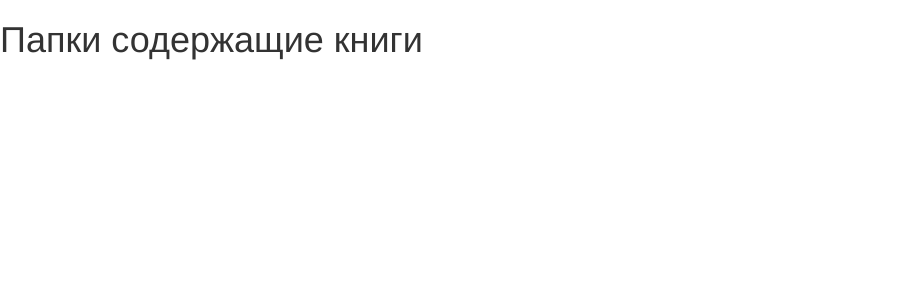
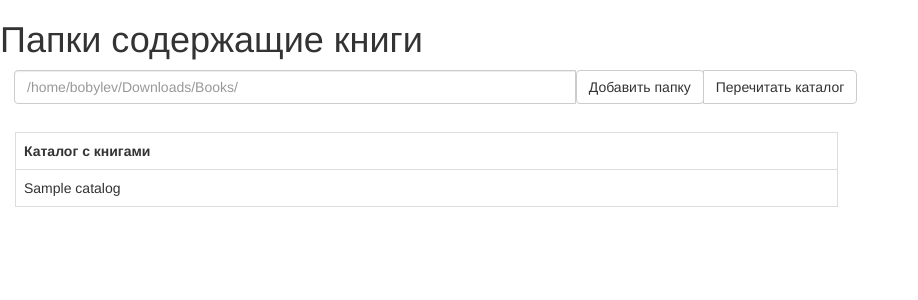
Before and after one commit to EugenyBobylev/HimeBooks, a Flask app: template app/templates/settings.html in a window 1280 px wide. Shown: the part 50-350 px from the top of the page, without its empty margins (0-918 px from the left). Run offline with Flask 2, Linux system fonts and the light colour scheme; the template is opened without the code that fills it: most values are stand-ins (such as "Sample title", 1, 10 or a date in 2020); data that the repository does not hold is empty; some libraries are stand-ins or nearby versions.

Commit message:
settings.html inpit-group has left amd bottom margin

```diff
--- a/app/routes.py
+++ b/app/routes.py
@@ -2,7 +2,7 @@ import os
 
 from flask import redirect, render_template, request, url_for
 from app import app
-from app.models import Book
+from app.models import Book, Catalog
 
 ROWS_PER_PAGE = 5
 
@@ -29,4 +29,5 @@ def open_book():
 
 @app.route('/settings')
 def settings():
-    return render_template('settings.html')
+    catalogs = Catalog.query.all()
+    return render_template('settings.html', catalogs=catalogs)
--- a/app/templates/settings.html
+++ b/app/templates/settings.html
@@ -1,5 +1,33 @@
 {% extends "base.html" %}
 
 {% block content %}
-   <h1>Папки содержащие книги</h1>
+   <h1 class="mx-3">Папки содержащие книги</h1>
+   <div class="row">
+      <div class="col-lg-8" style="margin-left:1em; margin-bottom:2em">
+         <div class="input-group ml-1">
+            <input type="text" class="form-control" placeholder="/home/bobylev/Downloads/Books/">
+            <span class="input-group-btn">
+               <button class="btn btn-default" type="button">Добавить папку</button>
+            </span>
+            <span class="input-group-btn">
+               <button class="btn btn-default" type="button">Перечитать каталог</button>
+            </span>
+         </div>
+      </div>
+   </div>
+
+   <div class="row>">
+      <div class="col-lg-8">
+         <table class="table table-bordered table-hover">
+            <tr>
+               <th>Каталог с книгами</th>
+            </tr>
+            {% for catalog in catalogs %}
+               <tr>
+                  <td>{{catalog}}</td>
+               </tr>
+            {% endfor %}
+         </table>
+      </div>
+   </div>
 {% endblock %}
```
